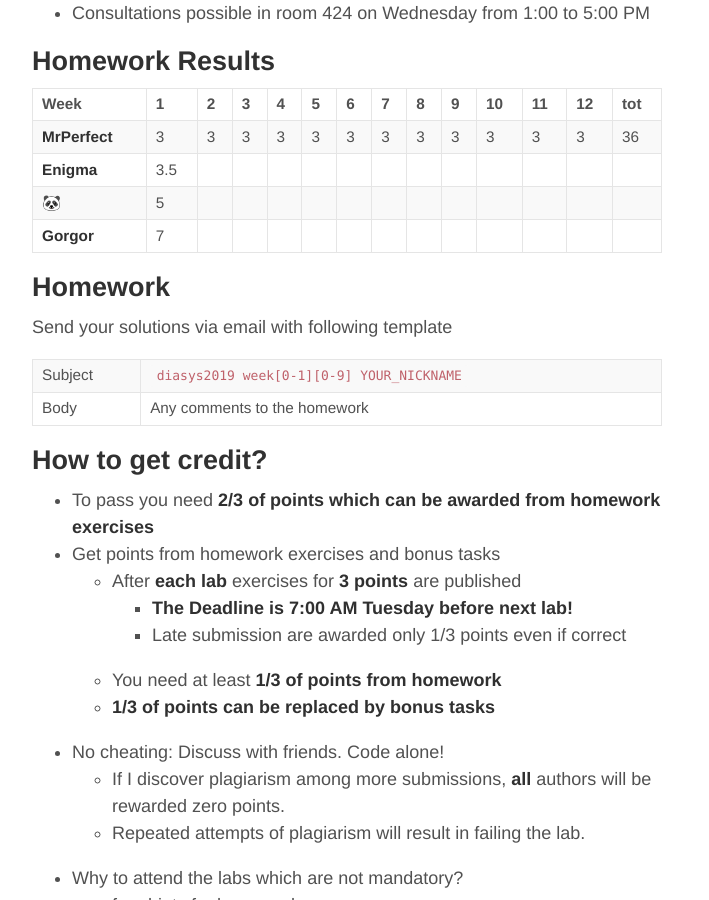
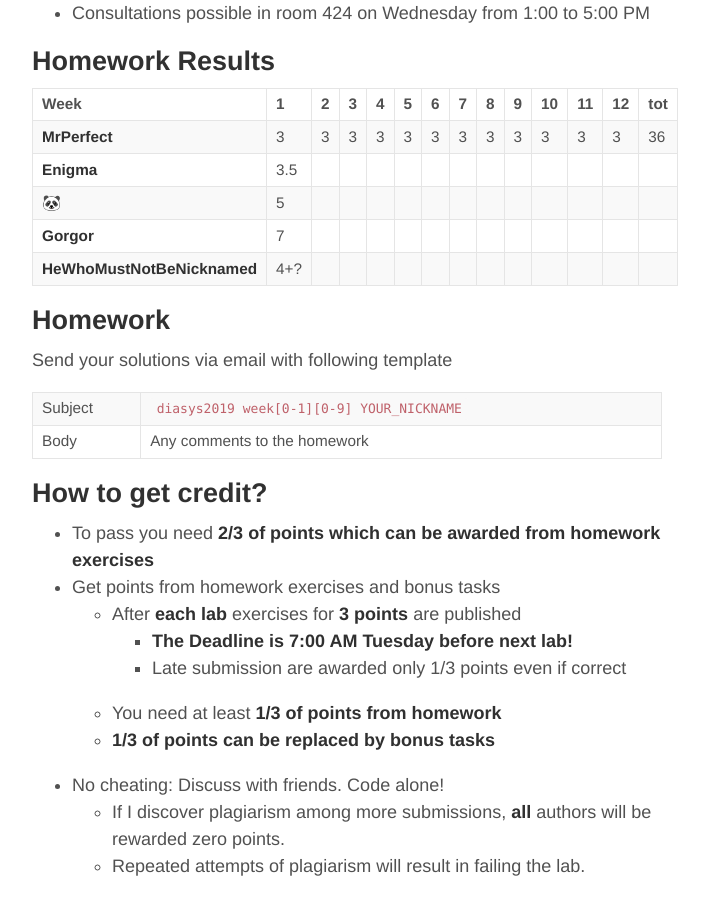
Before and after one commit to oplatek/oplatek.github.io, a Jekyll site: the page built from _posts/2019-02-18-labs-ds.md, in a window 1280 px wide and 900 px high, scrolled down 448 px. Shown: the whole window, without its empty margins (293-1002 px from the left). Built offline with Jekyll 4.4.1, drawn with Linux system fonts in a browser that asks for light colours.

Commit message:
points for HeWho

```diff
--- a/_posts/2019-02-18-labs-ds.md
+++ b/_posts/2019-02-18-labs-ds.md
@@ -27,6 +27,7 @@ Homework Results
 | **Enigma**   |3.5|   |   |   |   |   |   |   |   |   |   |   |   |
 | **🐼**       | 5 |   |   |   |   |   |   |   |   |   |   |   |   |
 | **Gorgor**   | 7 |   |   |   |   |   |   |   |   |   |   |   |   |
+|**HeWhoMustNotBeNicknamed**|4+?|   |   |   |   |   |   |   |   |   |   |   |   |
 
 Homework
 --------
```
